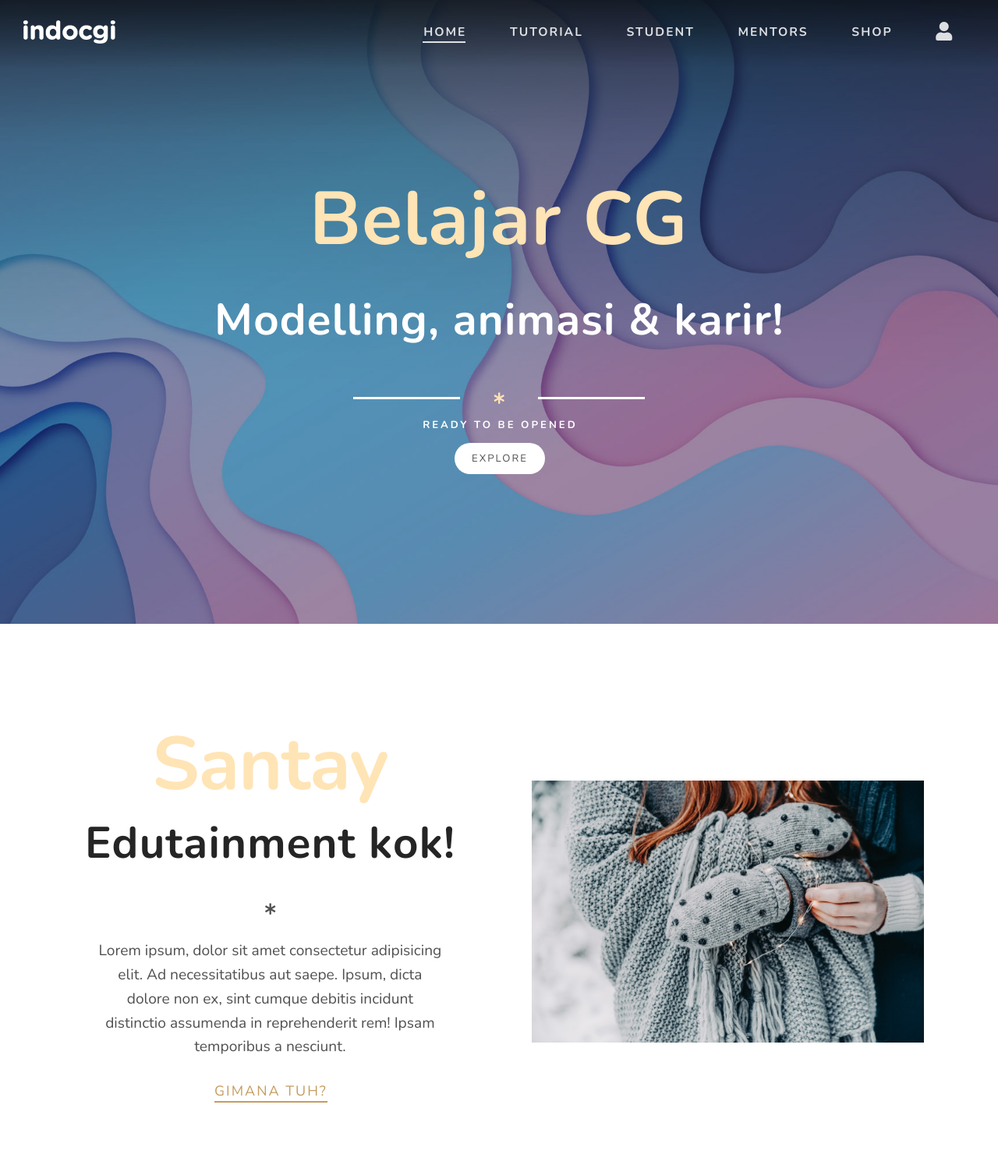
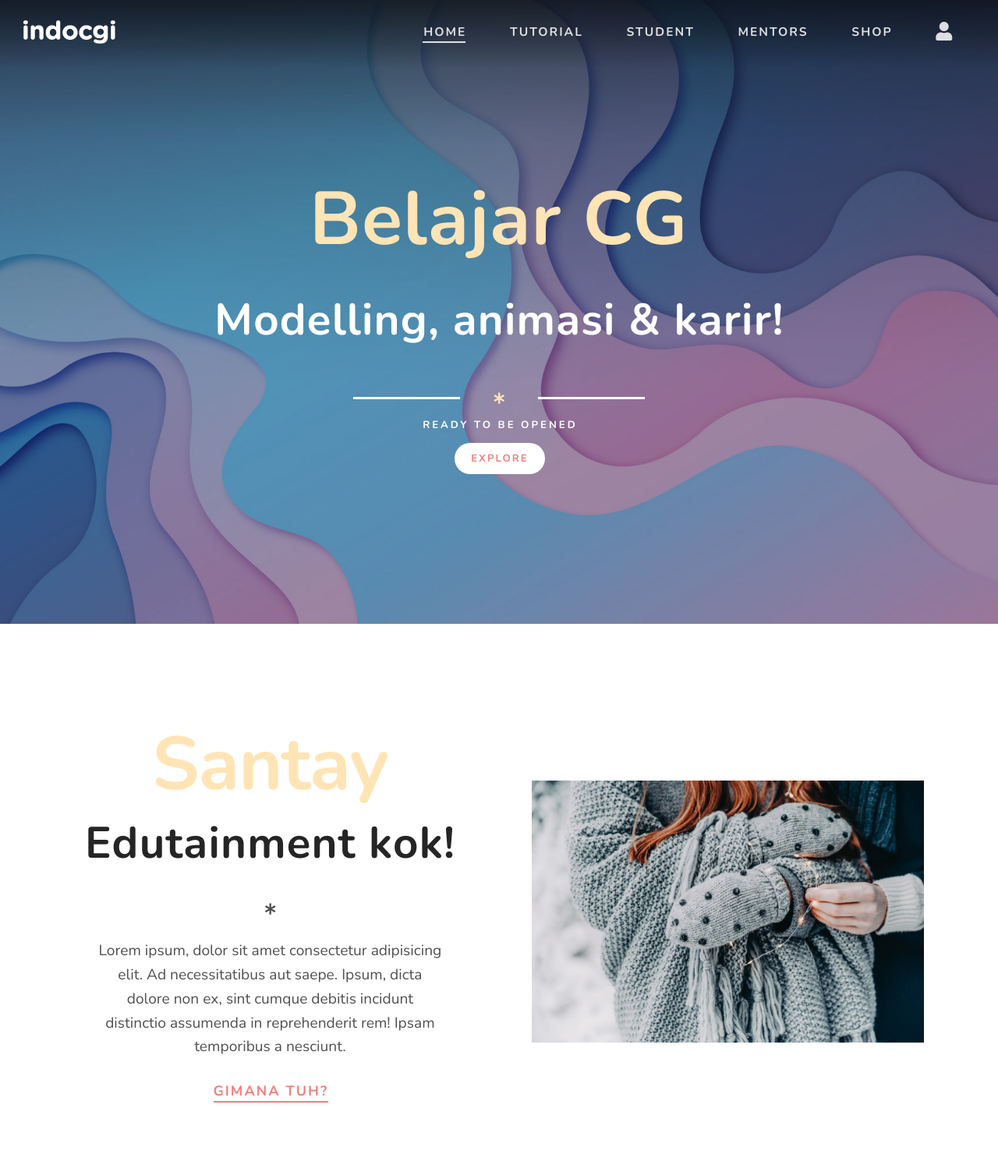
Before and after one commit to cukkiess/cukkiess.github.io, a PHP site: page / in a window 1280 px wide. Shown: the top 1503 px of the page at 78% size. Run offline with PHP 8.4, Linux system fonts and the light colour scheme; some libraries are stand-ins or nearby versions.

Commit message:
link hover color changed

```diff
--- a/indocgi/styles/styles.css
+++ b/indocgi/styles/styles.css
@@ -13,7 +13,7 @@
     --secondary-font: 'Nunito', sans-serif;
     --body-font: 'Nunito', sans-serif;
     --main-font-color-dark: #252525;
-    --secondary-font-color: #c59d5f;
+    --secondary-font-color: moccasin;
     --body-font-color: #515151;
 }
 
@@ -249,18 +249,28 @@ header{
 
 .btn{
     display: inline-block;
+    font-weight: 700;
     text-transform: uppercase;
     letter-spacing: 2px;
     margin-right: -2px;
+    color: lightcoral;
 }
 
 .cta-btn{
     font-size: 1.1rem;
+    font-weight: 700;
     background-color: #ffffff;
     padding: .9rem 1.8rem;
-    color: var(--body-font-color);
+    color: lightcoral;
     border-radius: 2rem;
 }
+
+.cta-btn:focus,
+.cta-btn:hover{
+    box-shadow: 0 0 20px lightcoral;
+    transition: all 0.2s ease;
+}
+
 
 /* Discover our story */
 .global-headline{
@@ -303,7 +313,7 @@ header{
 
 .body-btn{
     font-size: 1.5rem;
-    color: var(--secondary-font-color);
+    color: lightcoral;
     position: relative;
     transition: color .5s;
 }
@@ -314,18 +324,18 @@ header{
     bottom: -3px;
     width: 100%;
     height: 2px;
-    background-color: var(--secondary-font-color);
+    background-color: lightcoral;
     transition: background-color .5s;
 }
 
 .body-btn:hover,
 .body-btn:focus{
-    color: var(--main-font-color-dark)
+    color: coral
 }
 
 .body-btn:hover::before,
 .body-btn:focus::before{
-    background-color: var(--main-font-color-dark);
+    background-color: coral;
 }
 
 /* Tasteful recipes */
```
